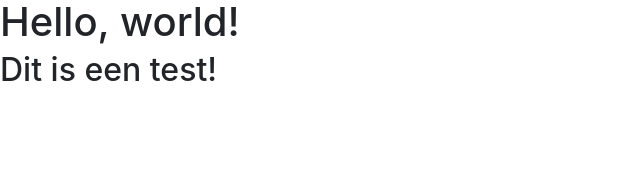
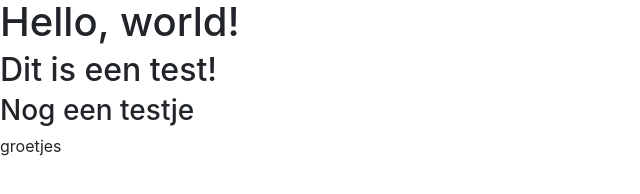
Before and after one commit to naomizaki/itunes, a plain HTML site: page index.html in a window 1280 px wide. Shown: the whole page, without its empty margins (0-640 px from the left). Drawn offline with nearby package versions, Linux system fonts and the light colour scheme.

Commit message:
lorem ipsum

```diff
--- a/index.html
+++ b/index.html
@@ -12,6 +12,8 @@
   <body>
     <h1>Hello, world!</h1>
     <h2> Dit is een test! </h2>
+    <h3>Nog een testje</h3>
+    <p>groetjes</p>
 
 
     <!-- Optional JavaScript -->
```
